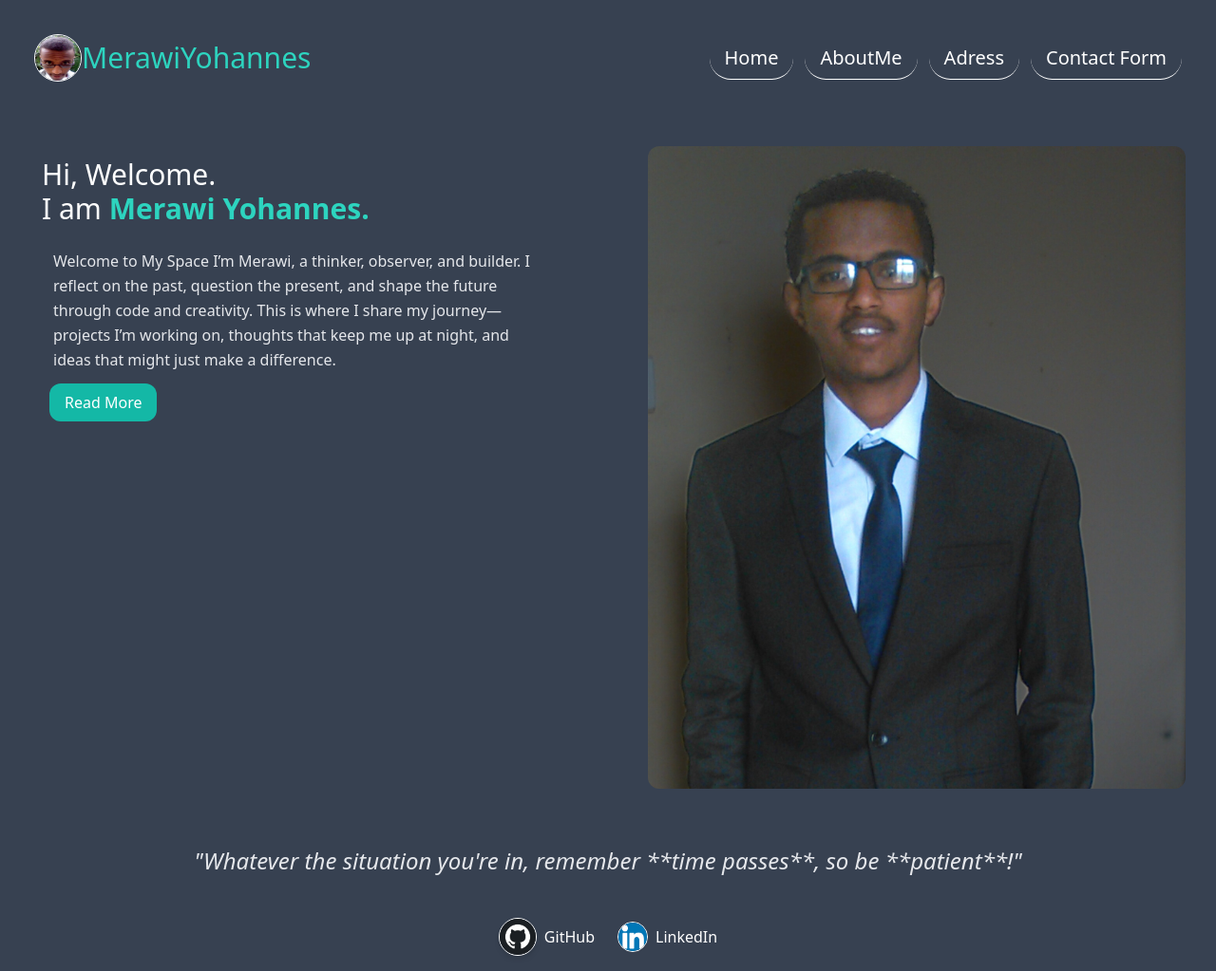
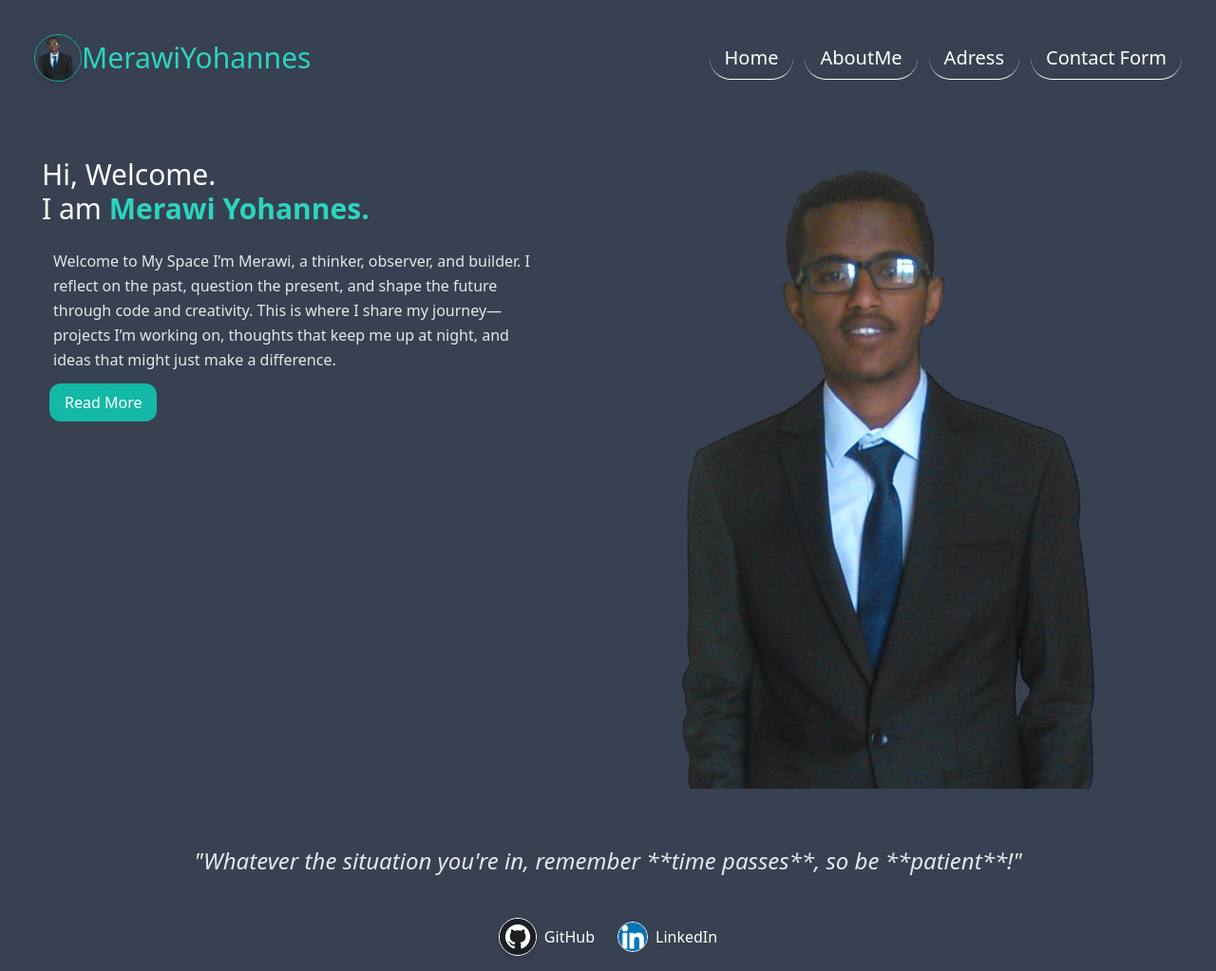
Before and after one commit to merawiyohannes/portfolio-website, a Django app: template core/templates/core/home.html in a window 1280 px wide. Shown: the whole page at 95% size. Run offline with Django 5.2, Linux system fonts and the light colour scheme; the template is opened without the code that fills it, so the values that code supplies are empty; some libraries are stand-ins or nearby versions.

Commit message:
image edited

```diff
--- a/core/templates/core/base.html
+++ b/core/templates/core/base.html
@@ -10,7 +10,7 @@
 <body class="bg-gray-700 min-h-screen flex flex-col">
     <nav class="m-3 p-6 grid grid-rows-1 gap-3 lg:flex  lg:justify-between items-center 2xl:flex 2xl:justify-center">
         <div class="">
-            <a href="{% url 'home_view' %}" class="flex items-center"><img class="border-white border rounded-full" src="{% static 'images/ppic.jpg' %}" style="width: 50px; height: 50px;">
+            <a href="{% url 'home_view' %}" class="flex items-center"><img class="border-teal-500 shadow-md border rounded-full" src="{% static 'images/newpic.jpg' %}" style="width: 50px; height: 50px;">
                 <h1 class="text-teal-400 hover:text-teal-500 text-3xl font-comicsan">MerawiYohannes</h1>
                 </a>
         </div>
--- a/core/templates/core/home.html
+++ b/core/templates/core/home.html
@@ -16,7 +16,7 @@
      </div>
 
      <div class="max-w-3xl p-4 m-4 ">
-          <img src="{% static 'images/newmeri.png' %}" class="w-full object-cover  rounded-xl mix-blend-auto">
+          <img src="{% static 'images/newpic.jpg' %}" class="w-full object-cover  rounded-xl mix-blend-auto">
      </div>
 </div>
 
```
Also changed, not shown: db.sqlite3, static/images/newpic.jpg (added), 1 other file.
